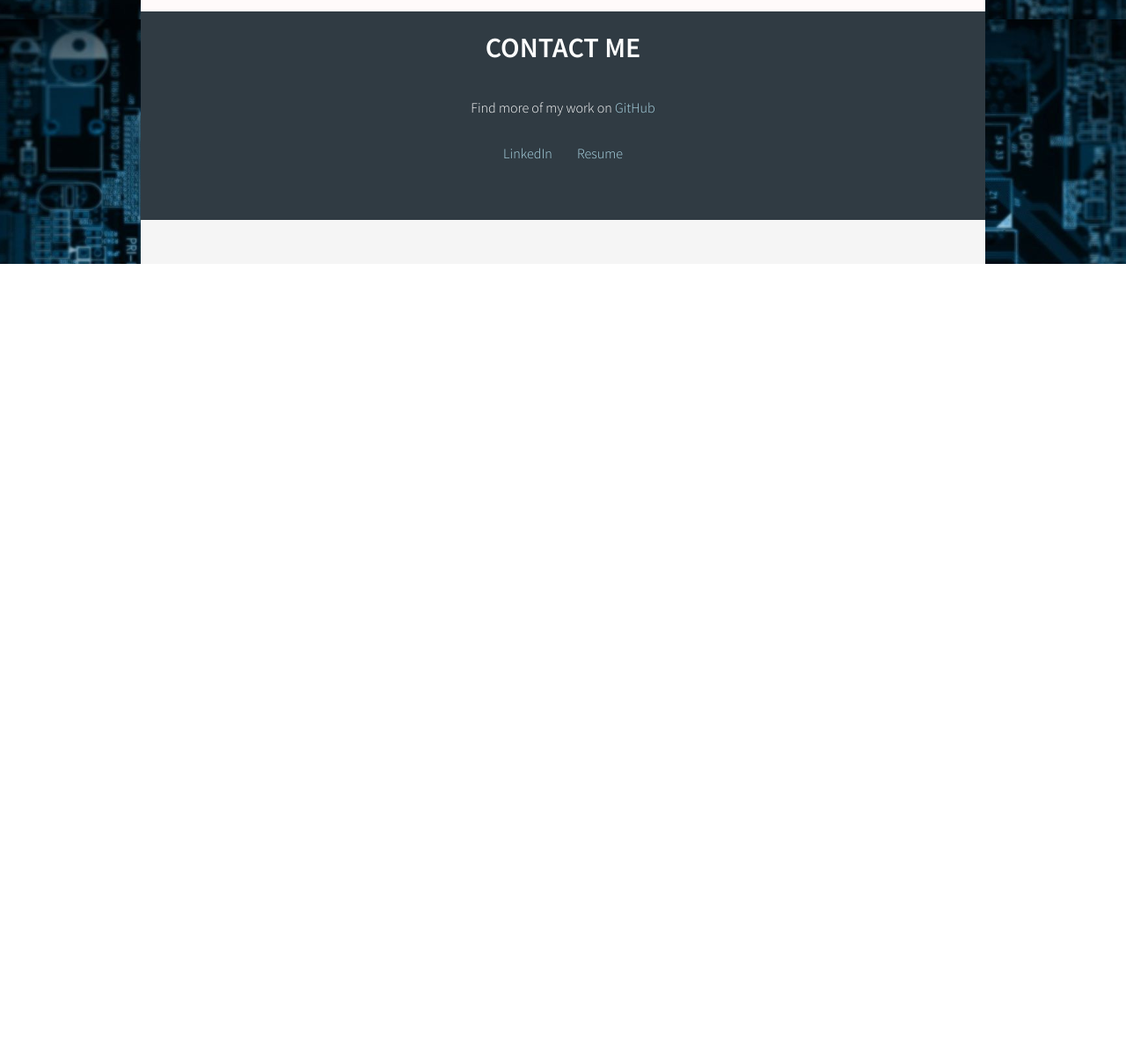
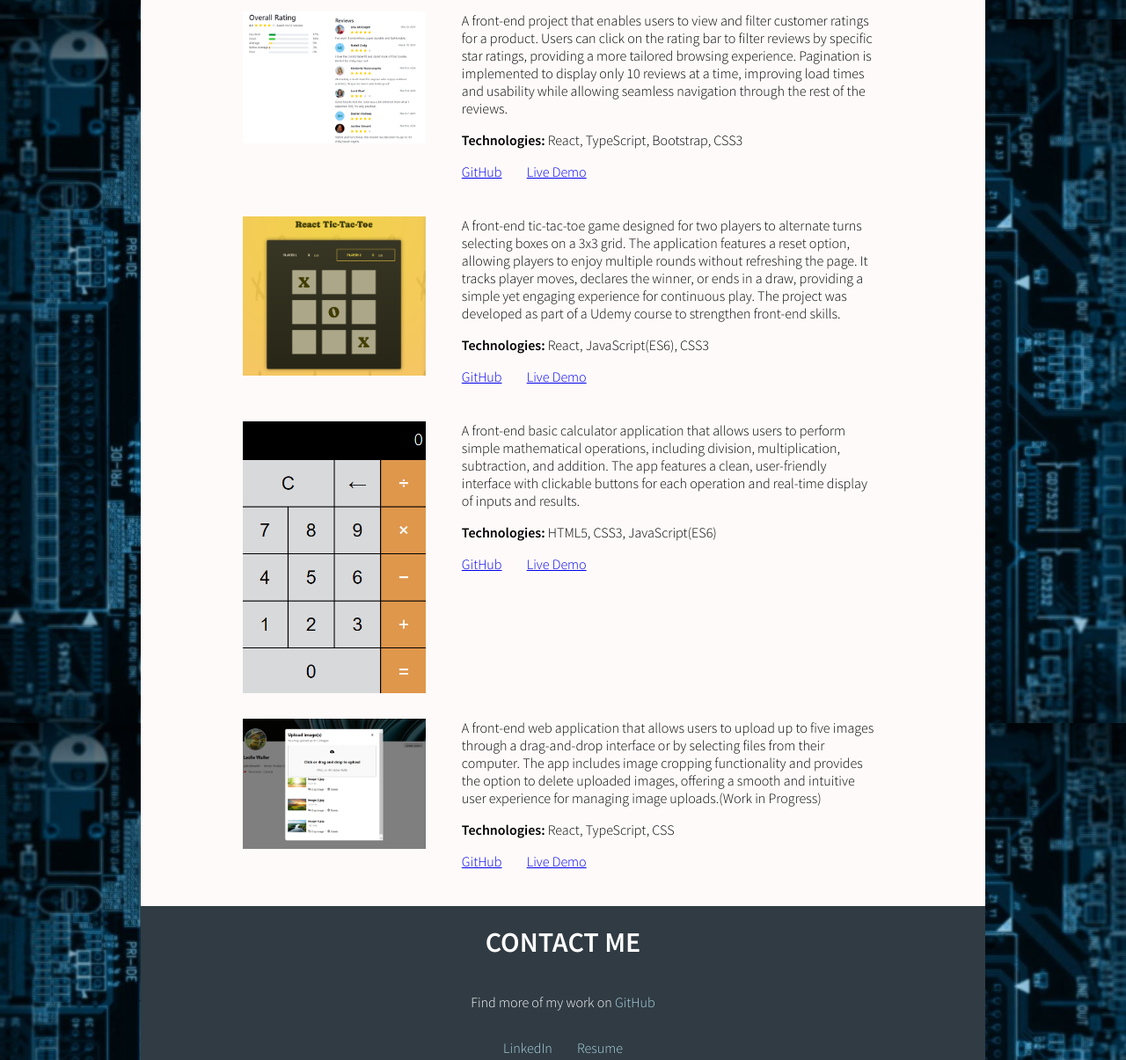
Before and after one commit to vorleakyek/my-portfolio, a website: page index.html in a window 1280 px wide. Shown: the part 2378-3583 px from the top of the page at 88% size. Before the commit the page ends 2678 px from the top, so only its background shows below. Drawn offline with Linux system fonts and the light colour scheme.

Commit message:
add more projects

```diff
--- a/index.html
+++ b/index.html
@@ -155,6 +155,87 @@
             </div>
           </div>
 
+          <div class="row mb-25 justify-center">
+            <div class="col-3">
+              <a href="https://vorleakyek.github.io/product-review/" target="_blank">
+                <img class="col-11" src="assets/product-review.png" alt="product-review">
+              </a>
+            </div>
+            <div class="col-6 text-align-reset px-20">
+              <p class="mt-0">
+                A front-end project that enables users to view and filter customer ratings for a product. Users can click on the
+                rating bar to filter reviews by specific star ratings, providing a more tailored browsing experience. Pagination
+                is implemented to display only 10 reviews at a time, improving load times and usability while allowing seamless
+                navigation through the rest of the reviews.
+              </p>
+              <p><span class="bold">Technologies:</span> React, TypeScript, Bootstrap, CSS3
+              </p>
+              <p>
+                <a class="margin-right" href="https://github.com/vorleakyek/product-review" target="_blank">GitHub</a>
+                <a href="https://vorleakyek.github.io/product-review/" target="_blank">Live Demo</a>
+              </p>
+            </div>
+          </div>
+
+          <div class="row mb-25 justify-center">
+            <div class="col-3">
+              <a href="https://vorleakyek.github.io/tic-tac-toe/" target="_blank">
+                <img class="col-11" src="assets/tic-tac-toe-project-img.png" alt="tic-tac-toe">
+              </a>
+            </div>
+            <div class="col-6 text-align-reset px-20">
+              <p class="mt-0">
+                A front-end tic-tac-toe game designed for two players to alternate turns selecting boxes on a 3x3 grid. The application features a reset option, allowing players to enjoy multiple rounds without refreshing the page. It tracks player moves, declares the winner, or ends in a draw, providing a simple yet engaging experience for continuous play. The project was developed as part of a Udemy course to strengthen front-end skills.
+              </p>
+              <p><span class="bold">Technologies:</span> React, JavaScript(ES6), CSS3
+              </p>
+              <p>
+                <a class="margin-right" href="https://github.com/vorleakyek/tic-tac-toe" target="_blank">GitHub</a>
+                <a href="https://vorleakyek.github.io/tic-tac-toe/" target="_blank">Live Demo</a>
+              </p>
+            </div>
+          </div>
+
+          <div class="row mb-25 justify-center">
+            <div class="col-3">
+              <a href="https://vorleakyek.github.io/Basic_calculator/" target="_blank">
+                <img class="col-11" src="assets/basic-calculator.png" alt="basic-calculator">
+              </a>
+            </div>
+            <div class="col-6 text-align-reset px-20">
+              <p class="mt-0">
+                A front-end basic calculator application that allows users to perform simple mathematical operations, including division, multiplication, subtraction, and addition. The app features a clean, user-friendly interface with clickable buttons for each operation and real-time display of inputs and results.
+              </p>
+              <p><span class="bold">Technologies:</span> HTML5, CSS3, JavaScript(ES6)
+              </p>
+              <p>
+                <a class="margin-right" href="https://github.com/vorleakyek/Basic_calculator" target="_blank">GitHub</a>
+                <a href="https://vorleakyek.github.io/Basic_calculator/" target="_blank">Live Demo</a>
+              </p>
+            </div>
+          </div>
+
+          <div class="row mb-25 justify-center">
+            <div class="col-3">
+              <a href="https://vorleakyek.github.io/image-uploader/" target="_blank">
+                <img class="col-11" src="assets/image-upload.png" alt="image-upload">
+              </a>
+            </div>
+            <div class="col-6 text-align-reset px-20">
+              <p class="mt-0">
+                A front-end web application that allows users to upload up to five images through a drag-and-drop interface or by
+                selecting files from their computer. The app includes image cropping functionality and provides the option to delete
+                uploaded images, offering a smooth and intuitive user experience for managing image uploads.(Work in Progress)
+              </p>
+              <p><span class="bold">Technologies:</span> React, TypeScript, CSS
+              </p>
+              <p>
+                <a class="margin-right" href="https://github.com/vorleakyek/image-uploader" target="_blank">GitHub</a>
+                <a href="https://vorleakyek.github.io/image-uploader/" target="_blank">Live Demo</a>
+              </p>
+            </div>
+          </div>
+
         </div>
       </div>
 
```
Also changed, not shown: assets/image-upload.png (added), assets/product-review.png (added).
